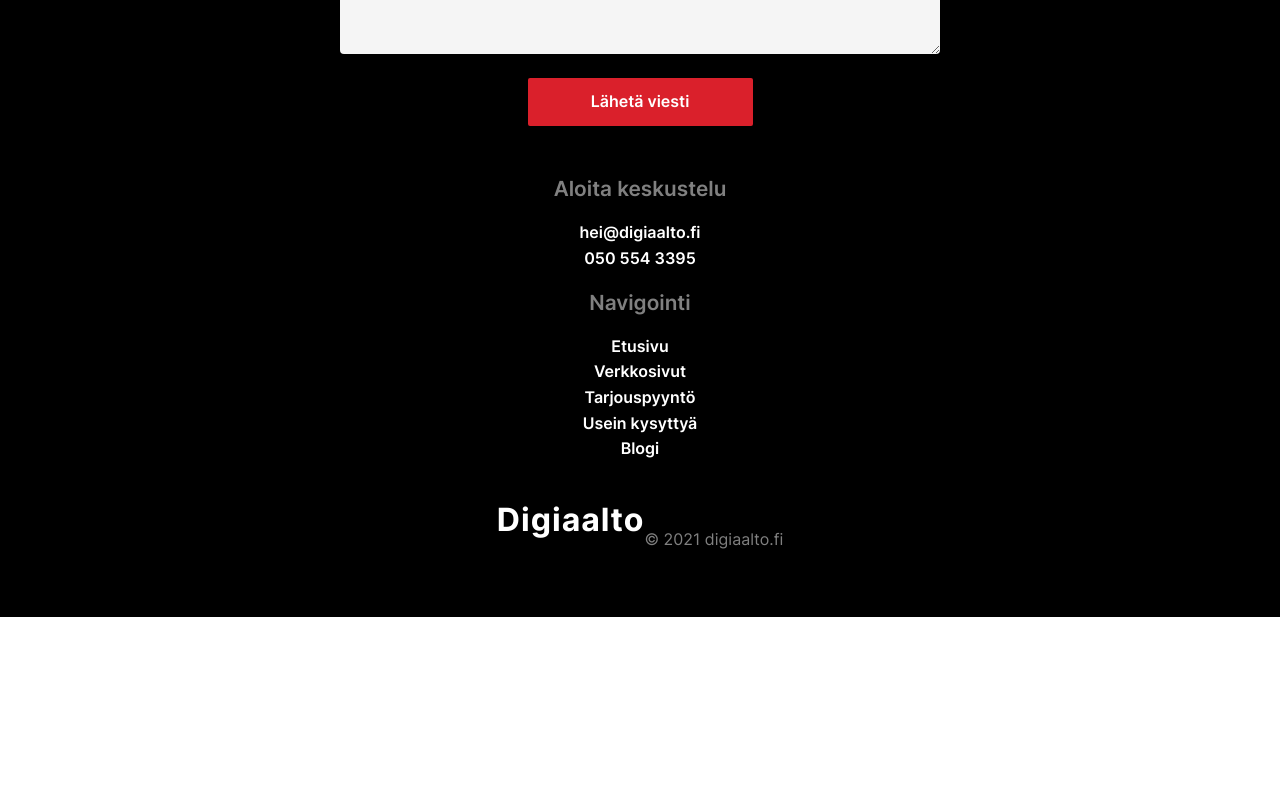
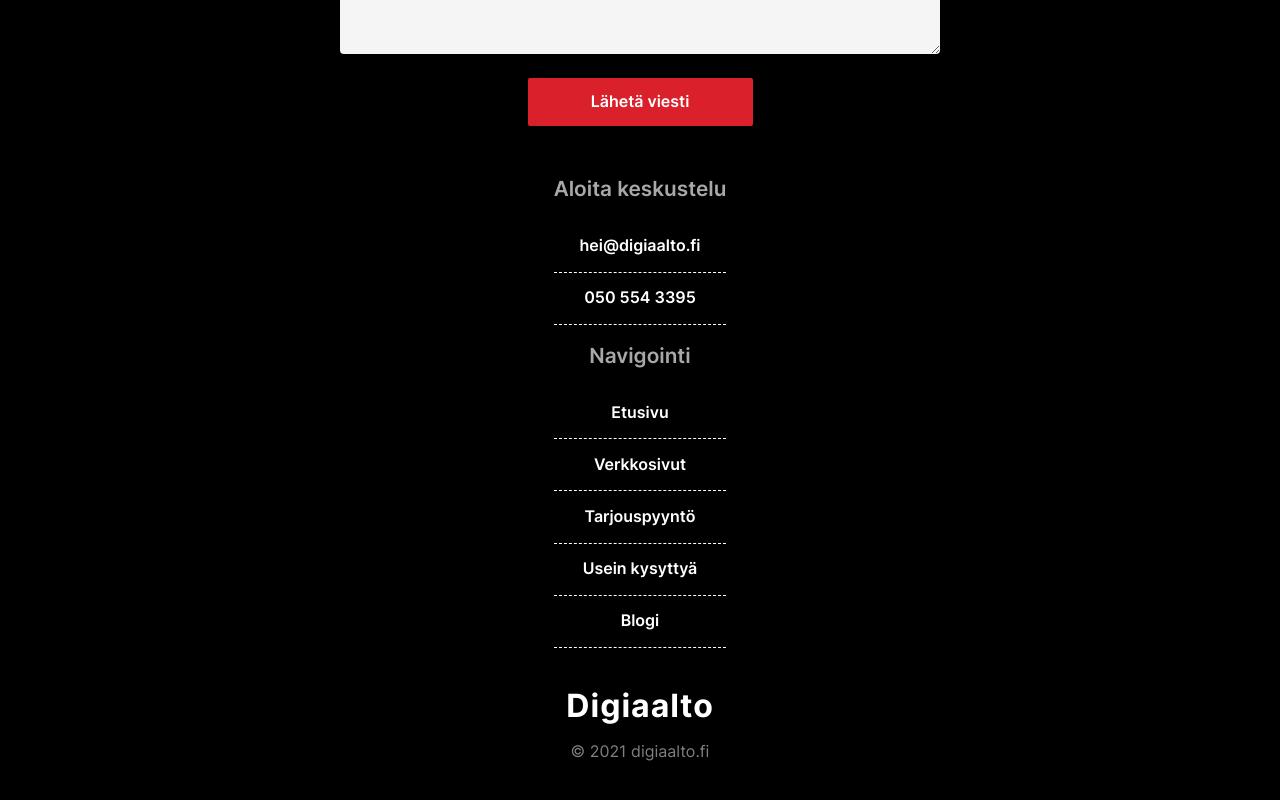
Before and after one commit to digiaalto/etusivu, a Next.js app: page /verkkosivut in a window 1280 px wide. Shown: the part 5926-6726 px from the top of the page. Before the commit the page ends 6543 px from the top, so only its background shows below. Built offline with nearby package versions, Linux system fonts and the light colour scheme.

Commit message:
Performance testing

```diff
--- a/components/common/Footer.module.sass
+++ b/components/common/Footer.module.sass
@@ -16,7 +16,7 @@ $lightColor: #8595A1
 
 // Content.
 .copyright
-	display: inline-block
+	display: block
 	opacity: 0.5
 
 .ctaHeader
@@ -28,13 +28,15 @@ $lightColor: #8595A1
 	@include headerSmall
 	display: block
 	color: $light
-	opacity: 50%
+	opacity: 66%
 	margin: 1rem 0
 
 .link
 	@include hoverFill($light)
 	display: block
 	font-weight: 600
+	padding: 0.8rem 0rem
+	border-bottom: 1px dashed #fff
 
 // Media queries.
 @include desktop
@@ -44,6 +46,9 @@ $lightColor: #8595A1
 		gap: 4rem
 		justify-content: space-around
 		text-align: left
+	.link
+		border-bottom: none
+		padding: 0.1rem 0rem
 	.subheader
 		&:first-of-type
 			margin-top: 0.66rem
```
Also changed, not shown: components/etusivu/Hero.js (+8 -8 lines).
